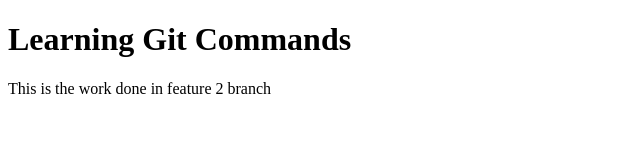
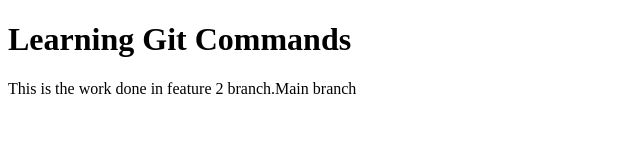
Before and after one commit to haripriyavelury/Newone, a plain HTML site: page index.html in a window 1280 px wide. Shown: the whole page, without its empty margins (0-640 px from the left). Drawn offline with Linux system fonts and the light colour scheme.

Commit message:
Added text to paragraph

```diff
--- a/index.html
+++ b/index.html
@@ -7,6 +7,6 @@
 </head>
 <body>
     <h1>Learning Git Commands</h1>
-    <p>This is the work done in feature 2 branch</p>
+    <p>This is the work done in feature 2 branch.Main branch</p>
 </body>
 </html>
```
